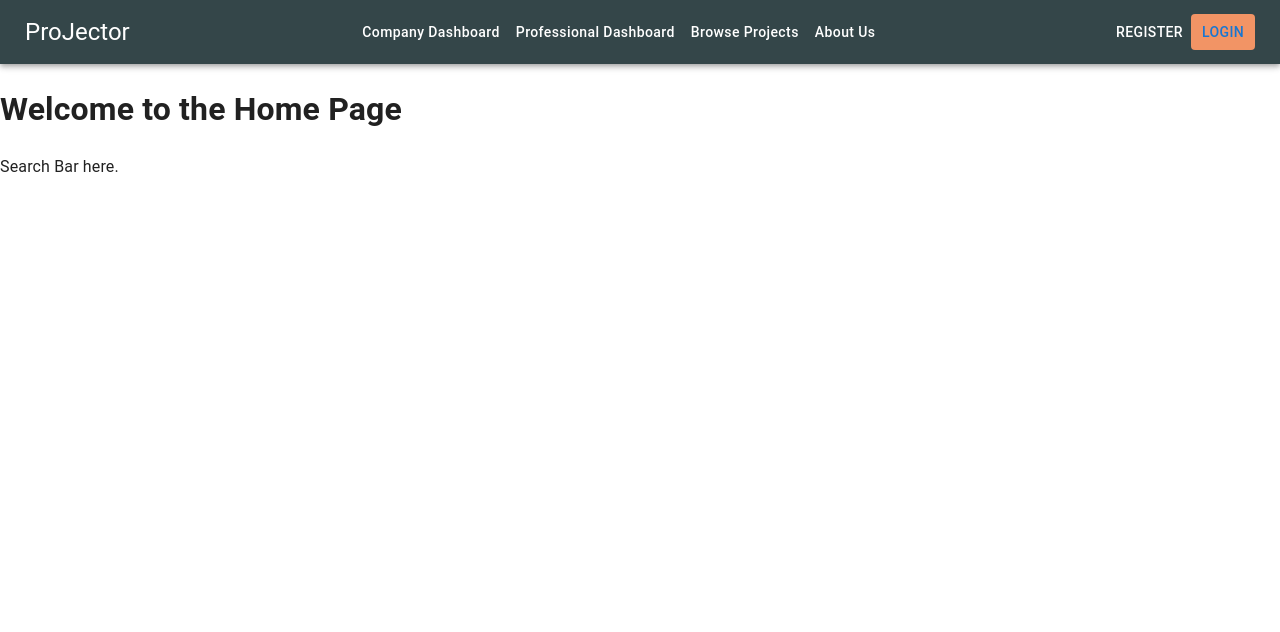
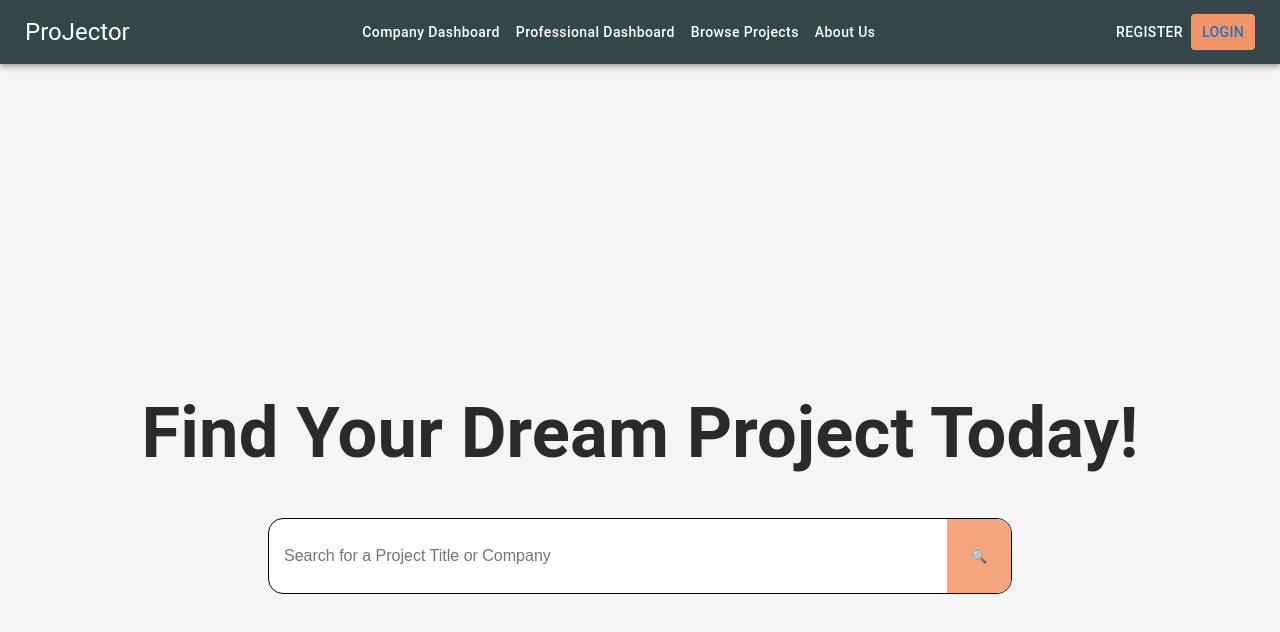
Before and after one commit to milliehigh/ProJector, a React (Vite) app in the folder frontend/: page / in a window 1280 px wide. Shown: the top 632 px of the page. Built offline with nearby package versions, Linux system fonts and the light colour scheme.

Commit message:
Created the home page of the website

```diff
--- a/frontend/src/pages/Home.jsx
+++ b/frontend/src/pages/Home.jsx
@@ -1,12 +1,22 @@
-import React from 'react';
+import React from "react";
+import styles from "../styles/Home.module.css";
 
 function Home() {
-    return (
-      <div>
-        <h1>Welcome to the Home Page</h1>
-        <p>Search Bar here.</p>
+  return (
+    <div className={styles.titleContainer}>
+      <h1 className={styles.title}>Find Your Dream Project Today!</h1>
+      <div class={styles.searchBar}>
+        <input
+          type="text"
+          className={styles.search}
+          placeholder="Search for a Project Title or Company"
+        />
+        <button className={styles.searchButton}>
+          🔍
+        </button>
       </div>
-    );
+    </div>
+  );
 }
 
 export default Home;
--- /dev/null
+++ b/frontend/src/styles/Home.module.css
@@ -0,0 +1,51 @@
+.titleContainer {
+    display: flex;
+    flex-direction: column;
+    align-items: center;
+    justify-content: center;
+    height: 100vh;
+    background-color: #f5f5f5;
+    padding: 20px;
+}
+
+.title {
+    font-size: 3rem;
+    font-weight: bold;
+    color: #2a2a2a;
+    text-align: center;
+    margin-bottom: 2rem;
+    font-size: 5.5vw;
+}
+
+.searchBar {
+    display: flex;
+    flex-direction: row;
+    align-items: center;
+    border: 1px solid black;
+    border-radius: 15px;
+    overflow: hidden;
+    background-color: white;
+    width: 60%;
+    height: 10%;
+}
+
+.search {
+    border: none;
+    padding: 15px;
+    font-size: 1rem;
+    outline: none;
+    width: 350px;
+    flex: 10;
+}
+
+.searchButton {
+    background-color: #f5a67f;
+    border: none;
+    padding: 10px;
+    cursor: pointer;
+    align-items: center;
+    justify-content: center;
+    height: 100%;
+    width: 5vw;
+    color: white;
+  }
```
